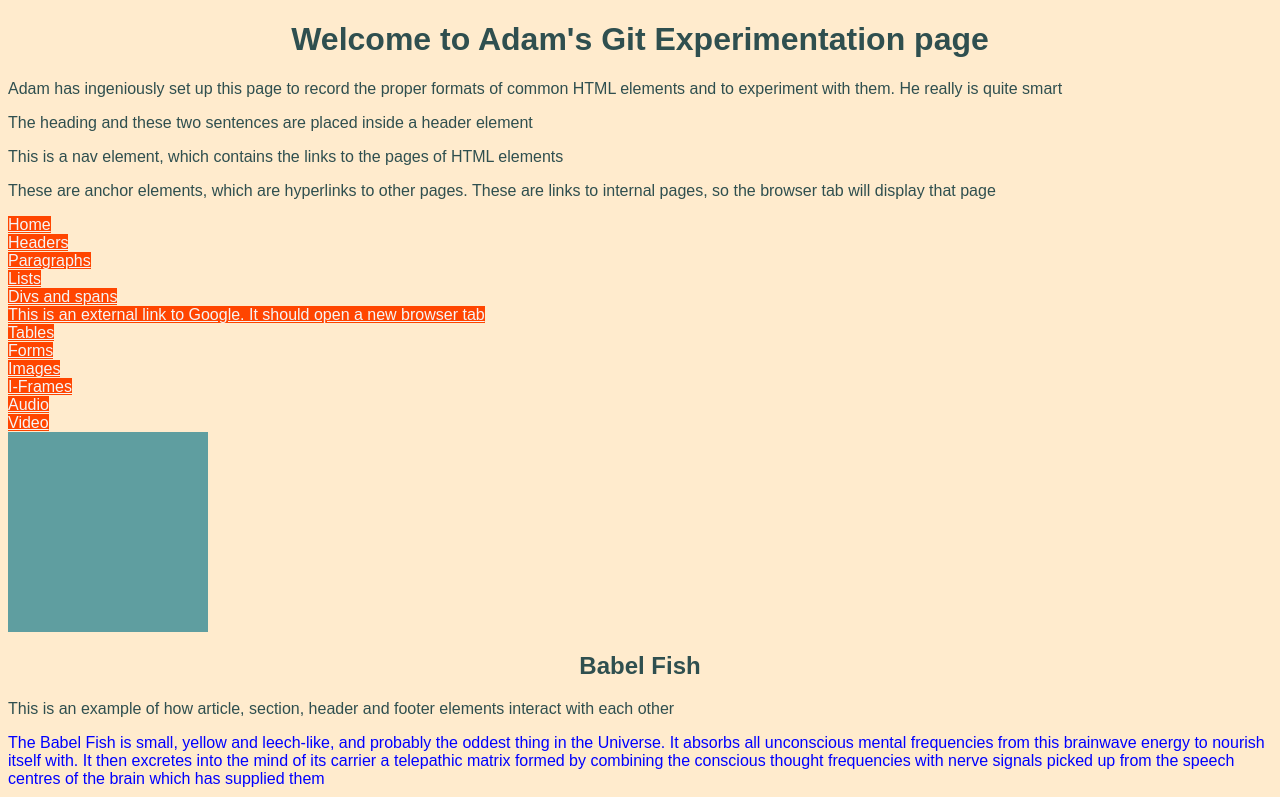
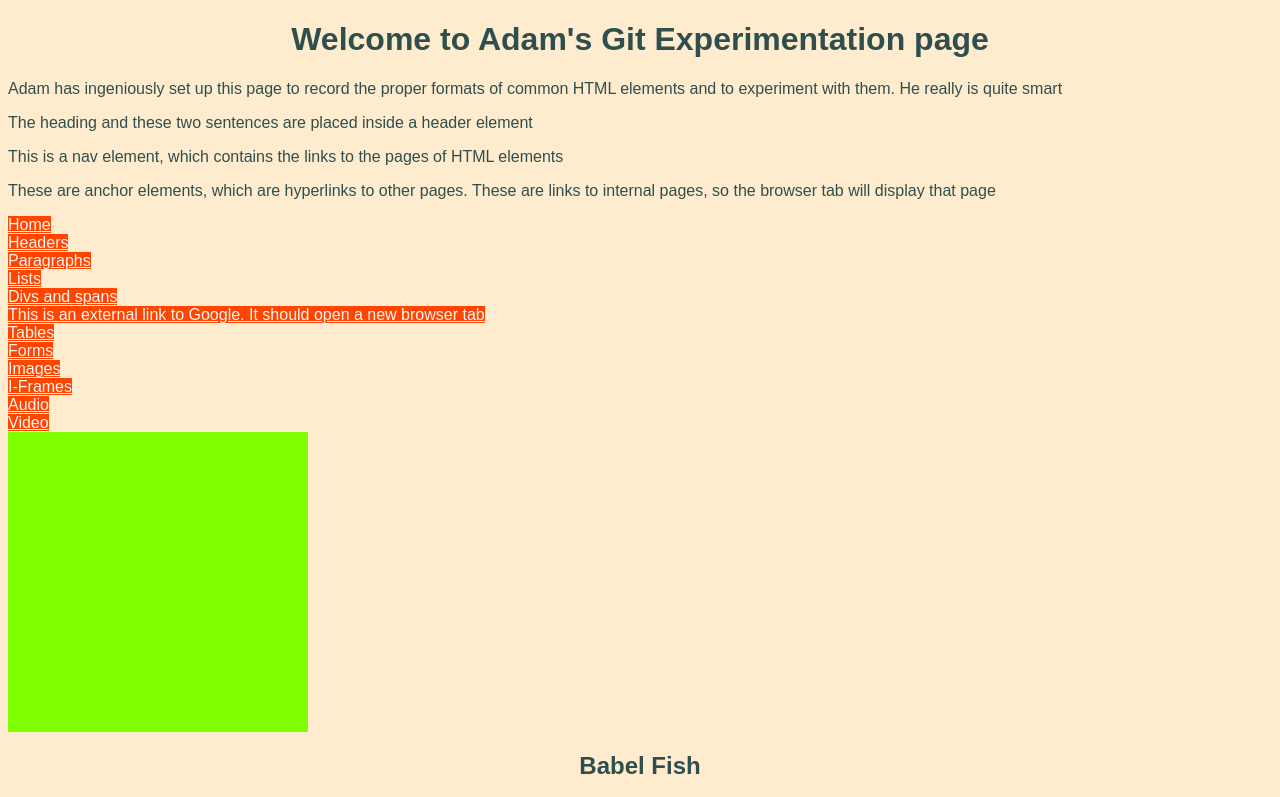
Before and after one commit to AdamBoley/Git-Experimentation, a website: page index.html in a window 1280 px wide. In both pictures the pointer is over the element 108 px from the left and 531 px from the top of the page. Shown: the top 797 px of the page. Drawn offline with Linux system fonts and the light colour scheme.

Commit message:
pseudo-class selector experimentation

```diff
--- a/index.html
+++ b/index.html
@@ -48,6 +48,12 @@
             width:200px;
             height:200px;
             background-color:cadetblue;
+          }
+
+          #box:hover {
+            width:300px;
+            height:300px;
+            background-color:chartreuse
           }
 
 
```
